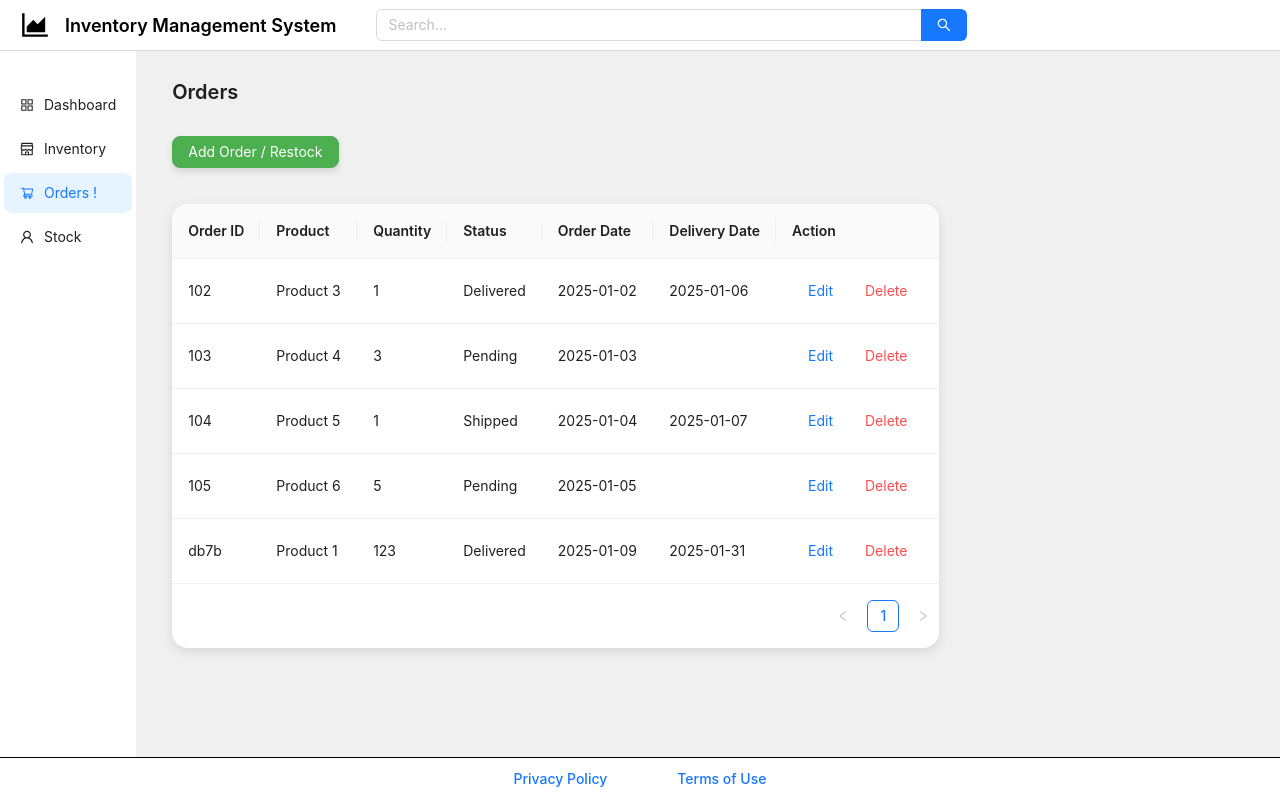
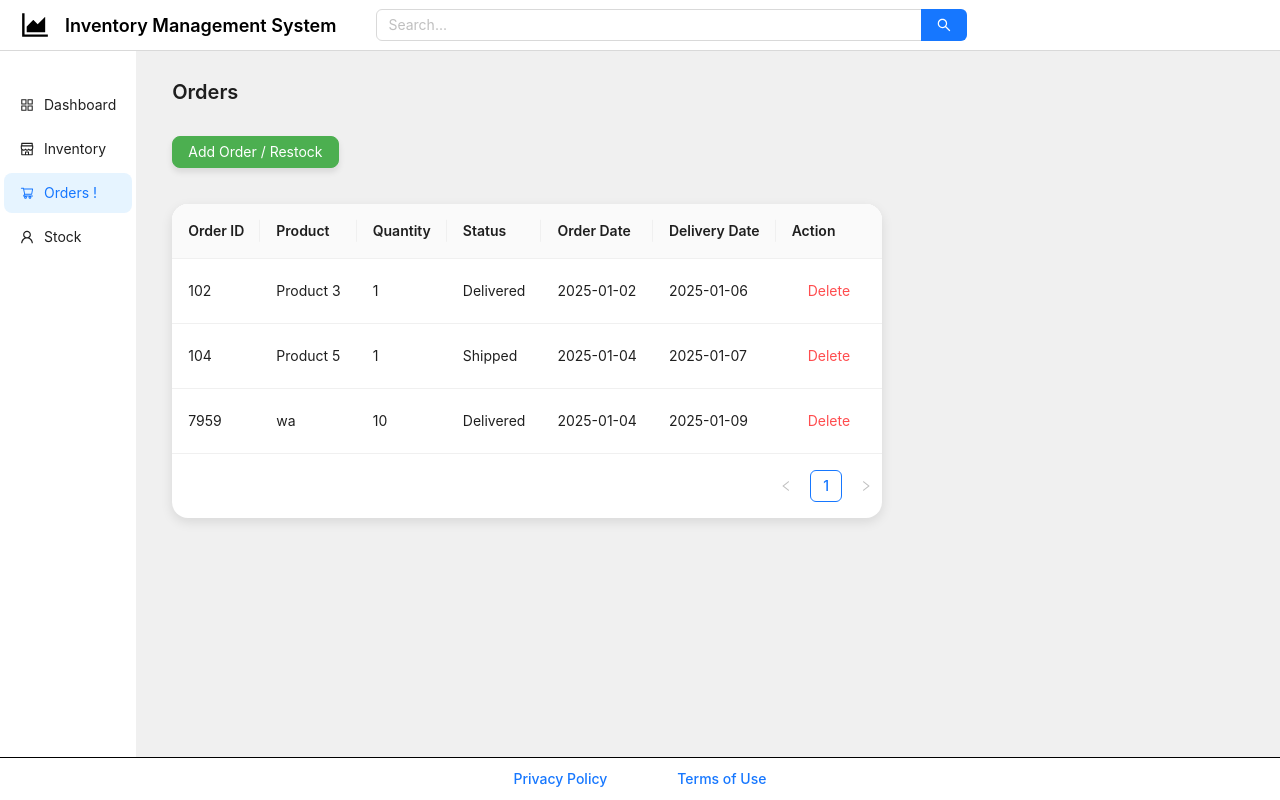
Before and after one commit to Copernicus12/Gestionare-Inventar-Bricolaj, a React (Vite) app in the folder crud-app/: page /orders in a window 1280 px wide. Built offline with nearby package versions, Linux system fonts and the light colour scheme; data requests are answered from the project's data file.

Commit message:
add moment.js library and implement utility functions for date manipulation

```diff
--- a/crud-app/db.json
+++ b/crud-app/db.json
@@ -91,14 +91,6 @@
       "deliveryDate": "2025-01-06"
     },
     {
-      "id": "103",
-      "productId": "4",
-      "quantity": 3,
-      "status": "Pending",
-      "orderDate": "2025-01-03",
-      "deliveryDate": null
-    },
-    {
       "id": "104",
       "productId": "5",
       "quantity": 1,
@@ -107,20 +99,12 @@
       "deliveryDate": "2025-01-07"
     },
     {
-      "id": "105",
-      "productId": "6",
-      "quantity": 5,
-      "status": "Pending",
-      "orderDate": "2025-01-05",
-      "deliveryDate": null
-    },
-    {
-      "id": "db7b",
-      "productId": "1",
-      "quantity": 123,
+      "id": "7959",
+      "productId": "1f59",
+      "quantity": 10,
       "status": "Delivered",
-      "orderDate": "2025-01-09",
-      "deliveryDate": "2025-01-31"
+      "orderDate": "2025-01-04",
+      "deliveryDate": "2025-01-09"
     }
   ]
 }
--- a/crud-app/src/Pages/Orders.jsx
+++ b/crud-app/src/Pages/Orders.jsx
@@ -5,8 +5,6 @@ function Orders() {
   const [loading, setLoading] = useState(false);
   const [dataSource, setDataSource] = useState([]);
   const [isModalVisible, setIsModalVisible] = useState(false);
-  const [isEdit, setIsEdit] = useState(false);
-  const [currentOrder, setCurrentOrder] = useState(null);
   const [products, setProducts] = useState([]);
 
   // Fetch products to display in the Select dropdown for the order form
@@ -34,19 +32,10 @@ function Orders() {
 
   // Show modal for adding a new order
   const showAddModal = () => {
-    setIsEdit(false);
-    setCurrentOrder(null);
     setIsModalVisible(true);
   };
 
-  // Show modal for editing an existing order
-  const showEditModal = (order) => {
-    setIsEdit(true);
-    setCurrentOrder(order);
-    setIsModalVisible(true);
-  };
-
-  // Handle form submit for adding or editing orders
+  // Handle form submit for adding orders
   const handleFormSubmit = (values) => {
     const orderData = {
       ...values,
@@ -54,26 +43,6 @@ function Orders() {
       deliveryDate: values.deliveryDate ? values.deliveryDate.format("YYYY-MM-DD") : null, // Format delivery date
     };
 
-    if (isEdit) {
-      // Update existing order (PATCH request)
-      fetch(`http://localhost:5000/orders/${currentOrder.id}`, {
-        method: "PATCH",
-        headers: {
-          "Content-Type": "application/json",
-        },
-        body: JSON.stringify(orderData),
-      })
-        .then((response) => response.json())
-        .then((updatedOrder) => {
-          setDataSource((prevData) =>
-            prevData.map((order) =>
-              order.id === updatedOrder.id ? updatedOrder : order
-            )
-          );
-          setIsModalVisible(false);
-        })
-        .catch((error) => console.error("Error updating order:", error));
-    } else {
     // Add new order (POST request)
     fetch("http://localhost:5000/orders", {
       method: "POST",
@@ -88,7 +57,6 @@ function Orders() {
         setIsModalVisible(false);
       })
       .catch((error) => console.error("Error adding order:", error));
-    }
   };
 
   // Handle cancel button in the modal
@@ -161,9 +129,6 @@ function Orders() {
             key: "action",
             render: (text, record) => (
               <div>
-                <Button type="link" onClick={() => showEditModal(record)}>
-                  Edit
-                </Button>
                 <Popconfirm
                   title="Are you sure you want to delete this order?"
                   onConfirm={() => handleDelete(record.id)}
@@ -190,18 +155,15 @@ function Orders() {
         }}
       />
 
-      {/* Modal for adding/editing order */}
+      {/* Modal for adding order */}
       <Modal
-        title={isEdit ? "Edit Order" : "Add Order"}
+        title="Add Order"
         visible={isModalVisible}
         onCancel={handleCancel}
         footer={null}
         destroyOnClose
       >
-        <Form
-          initialValues={isEdit ? currentOrder : {}}
-          onFinish={handleFormSubmit}
-        >
+        <Form onFinish={handleFormSubmit}>
           <Form.Item
             label="Product"
             name="productId"
@@ -238,14 +200,14 @@ function Orders() {
             name="orderDate"
             rules={[{ required: true, message: "Please select the order date" }]}
           >
-            <DatePicker defaultValue={isEdit ? moment(currentOrder?.orderDate) : null} format="YYYY-MM-DD" />
+            <DatePicker format="YYYY-MM-DD" />
           </Form.Item>
           <Form.Item label="Delivery Date" name="deliveryDate">
-            <DatePicker defaultValue={isEdit ? moment(currentOrder?.deliveryDate) : null} format="YYYY-MM-DD" />
+            <DatePicker format="YYYY-MM-DD" />
           </Form.Item>
           <Form.Item>
             <Button type="primary" htmlType="submit">
-              {isEdit ? "Update Order" : "Add Order"}
+              Add Order
             </Button>
           </Form.Item>
         </Form>
--- a/package.json
+++ b/package.json
@@ -1,5 +1,6 @@
 {
   "dependencies": {
-    "axios": "^1.7.9"
+    "axios": "^1.7.9",
+    "moment": "^2.30.1"
   }
 }
```
Also changed, not shown: 1 other file (tests, documents, lock files or other folders). Lines whose indentation alone changed are shown as unchanged.
